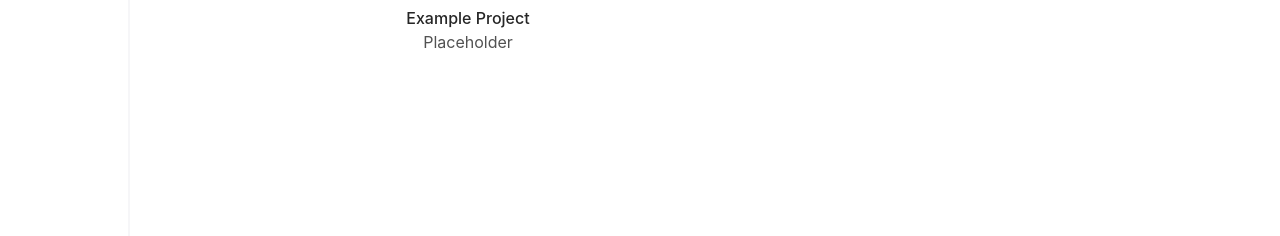
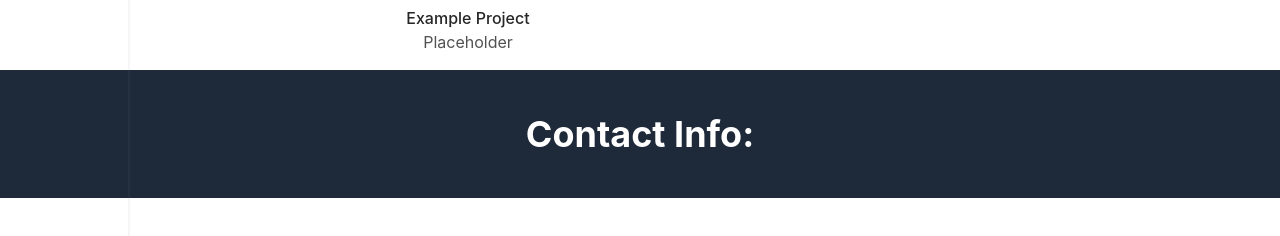
Before and after one commit to NathanDos/Portfolio, a Next.js app: page / in a window 1280 px wide. Shown: the part 4182-4418 px from the top of the page. Built offline with nearby package versions, Linux system fonts and the light colour scheme.

Commit message:
Simple Footer space created

```diff
--- a/app/page.tsx
+++ b/app/page.tsx
@@ -1,24 +1,26 @@
-"use client";
+'use client';
 //Custom Components
-import Navbar from "@/components/navbar";
-import ScrollingWorkInformation from "@/components/scrolling-work-information";
-import CarouselBuilder from "@/components/carousel-builder";
-import ExpandableCardGrid from "@/components/expandable-card-grid";
-import { TracingBeam } from "@/components/ui/tracing-beam";
+import Navbar from '@/components/navbar';
+import ScrollingWorkInformation from '@/components/scrolling-work-information';
+import CarouselBuilder from '@/components/carousel-builder';
+import ExpandableCardGrid from '@/components/expandable-card-grid';
+import { TracingBeam } from '@/components/ui/tracing-beam';
+import Footer from '@/components/footer';
 
 export default function Page() {
   return (
     <>
       <Navbar />
       <TracingBeam>
-        <section id="work-experience" />
+        <section id='work-experience' />
         <ScrollingWorkInformation />
-        <section id="strengths" />
+        <section id='strengths' />
         <CarouselBuilder />
-        <section id="projects" />
+        <section id='projects' />
         <ExpandableCardGrid />
       </TracingBeam>
-      <section id="footer-section" />
+      <Footer />
+      <section id='footer-section' />
     </>
   );
 }
--- /dev/null
+++ b/components/footer.tsx
@@ -0,0 +1,7 @@
+export default function Footer() {
+  return (
+    <div className='w-full h-32 bg-gray-800 text-white flex items-center justify-center'>
+      <h1 className='text-4xl font-bold'>Contact Info:</h1>
+    </div>
+  );
+}
```
